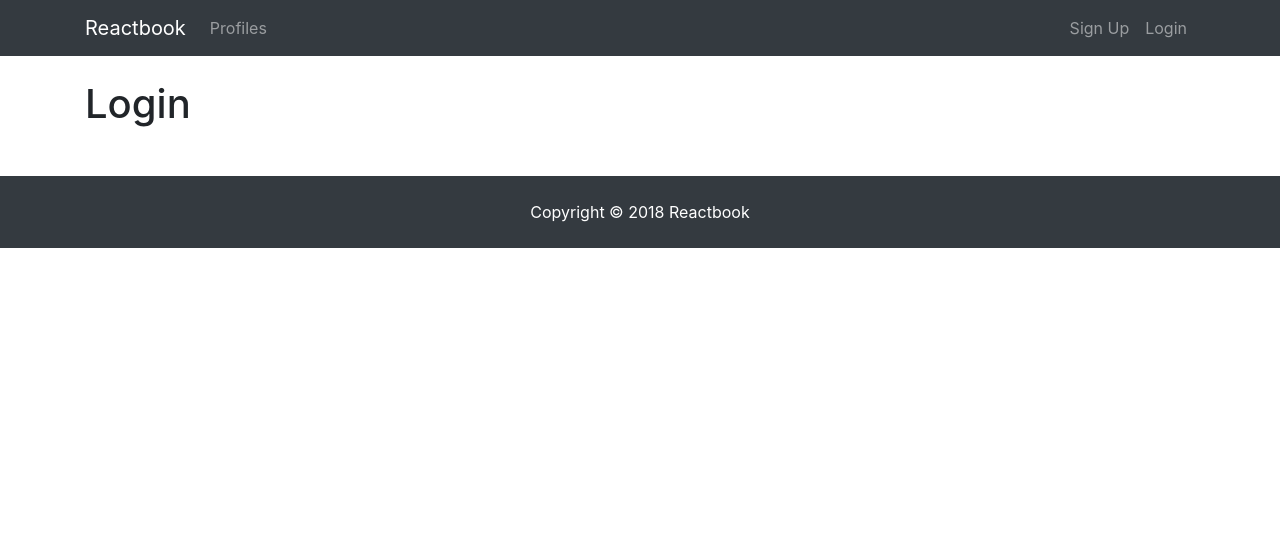
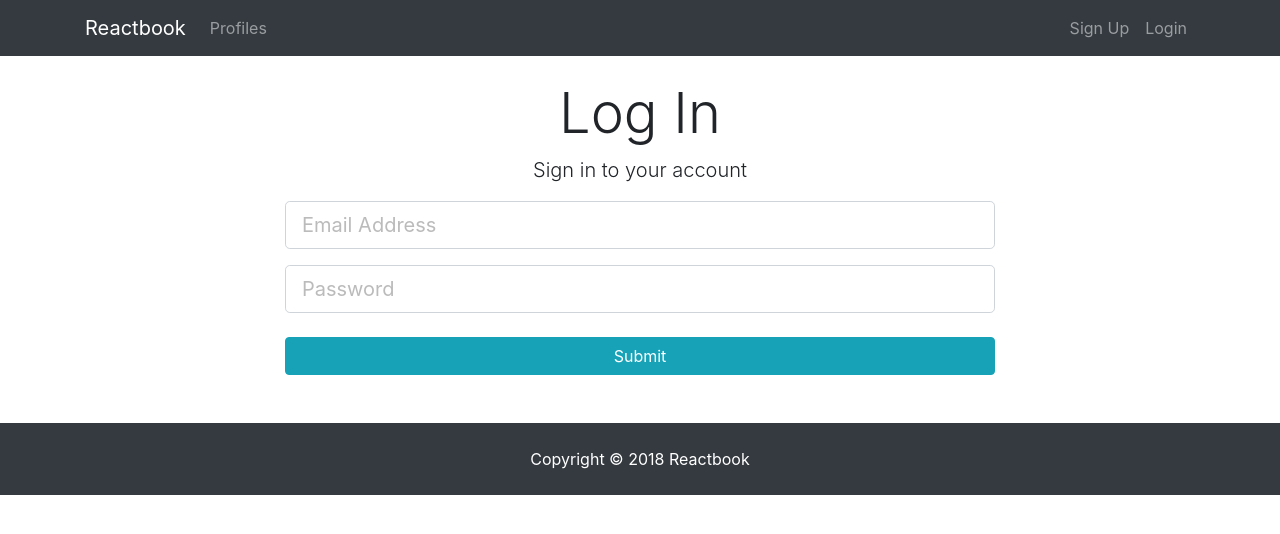
Before and after one commit to MohsAkhtar/project-react-social-network, a React (Create React App) app in the folder client/: page /login in a window 1280 px wide. Shown: the top 534 px of the page. Built offline with nearby package versions, Linux system fonts and the light colour scheme.

Commit message:
Added layout to login

```diff
--- a/client/src/components/auth/Login.js
+++ b/client/src/components/auth/Login.js
@@ -3,8 +3,34 @@
 class Login extends Component {
   render() {
     return (
-      <div>
-        <h1>Login</h1>
+      <div className="login">
+        <div className="container">
+          <div className="row">
+            <div className="col-md-8 m-auto">
+              <h1 className="display-4 text-center">Log In</h1>
+              <p className="lead text-center">Sign in to your account</p>
+              <form action="dashboard.html">
+                <div className="form-group">
+                  <input
+                    type="email"
+                    className="form-control form-control-lg"
+                    placeholder="Email Address"
+                    name="email"
+                  />
+                </div>
+                <div className="form-group">
+                  <input
+                    type="password"
+                    className="form-control form-control-lg"
+                    placeholder="Password"
+                    name="password"
+                  />
+                </div>
+                <input type="submit" className="btn btn-info btn-block mt-4" />
+              </form>
+            </div>
+          </div>
+        </div>
       </div>
     );
   }
```
